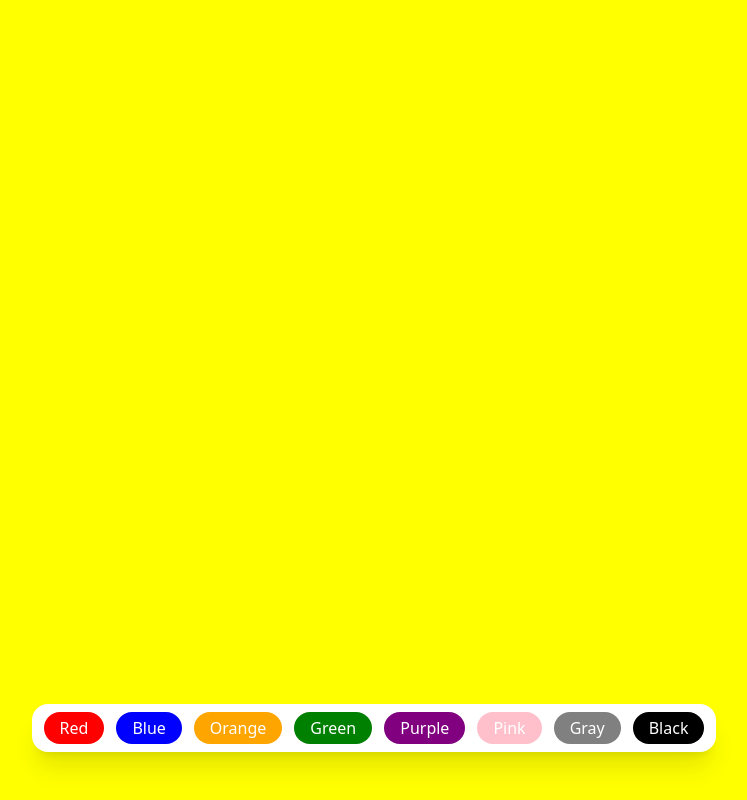
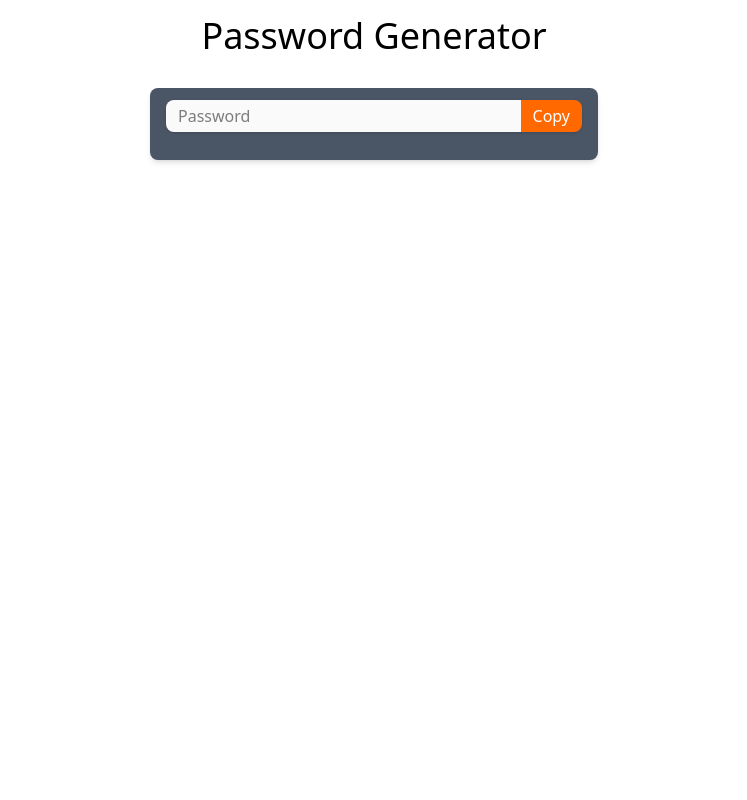
Before and after one commit to AritraC1/react-app, a React (Vite) app: page / in a window 1280 px wide. Shown: the whole page, without its empty margins (266-1013 px from the left). Built offline with nearby package versions, Linux system fonts and the light colour scheme.

Commit message:
Password Generator

```diff
--- a/src/App.jsx
+++ b/src/App.jsx
@@ -1,5 +1,5 @@
 import './app.css';
-import BackgroundChanger from "./components/BackgroundChanger";
+import PasswordGenerator from './components/PasswordGenerator';
 
 function App() {
 
@@ -10,7 +10,7 @@ function App() {
 
   return (
     <>
-      <BackgroundChanger />
+    <PasswordGenerator />
     </>
   )
 }
--- /dev/null
+++ b/src/components/PasswordGenerator.jsx
@@ -0,0 +1,43 @@
+import { useState, useCallback } from "react"
+
+
+function PasswordGenerator() {
+    const [length, setLength] = useState(6);
+    const [numberAllowed, setNumberAllowed] = useState(false);
+    const [characterAllowed, setCharacterAllowed] = useState(false);
+    const [password, setPassword] = useState("");
+
+    const PasswordGenerator = useCallback(() => {
+        let pass = "";
+        let str = "ABCDEFGHIJKLMNOPQRSTUVWXYZabcdefghijklmnopqrstuvwxyz";
+
+        if(numberAllowed) str += "0123456789";
+        if(characterAllowed) str += "!@#$%^&*()-_=+\{};:/?.><~|`";
+
+        for(let i = 1; i <= array.length; i++) {
+            let char = Math.floor(Math.random() * str.length + 1);
+
+            pass = str.charAt(char);
+        }
+
+        setPassword(pass)
+
+    }, [length, numberAllowed, characterAllowed, setPassword]);
+
+  return (
+    <>
+
+    <h1 className="text-4xl text-center my-4">Password Generator</h1>
+
+    <div className="w-full max-w-md mx-auto shadow-md rounded-lg px-4 py-3 my-8 bg-gray-600">
+        <div className="flex shadow rounded-lg overflow-hidden mb-4">
+            <input type="text" value={password} className="outline-none w-full py-1 px-3 bg-neutral-50" placeholder="Password" readOnly/>
+            <button className="outline-none bg-orange-500 text-white px-3 py-1 shrink-0">Copy</button>
+        </div>
+    </div>
+
+    </>
+  )
+}
+
+export default PasswordGenerator
```
